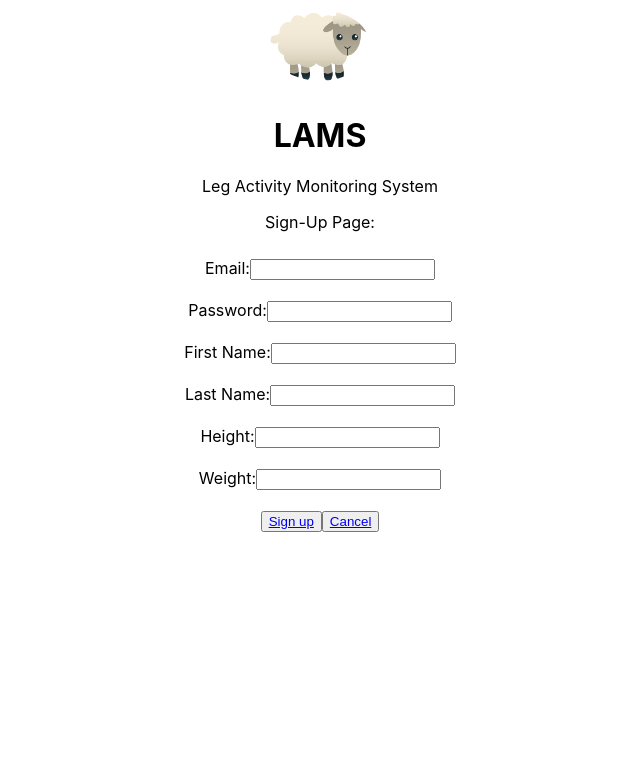
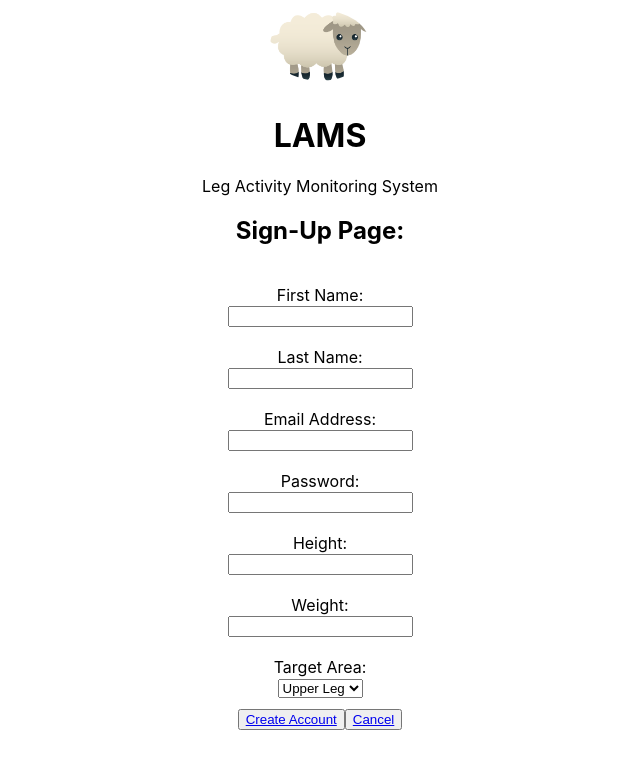
Before and after one commit to JohnMerlino1235/LAMS, a React (Create React App) app: page /sign-up in a window 1280 px wide. Shown: the top 768 px of the page, without its empty margins (320-960 px from the left). Built offline with nearby package versions, Linux system fonts and the light colour scheme.

Commit message:
Clean-up + PersonalDetailsPage.js

```diff
--- a/src/App.js
+++ b/src/App.js
@@ -4,6 +4,7 @@ import Welcome from './containers/Welcome';
 import { BrowserRouter, Routes, Route } from "react-router-dom";
 import SignUpPage from './containers/SignUpPage';
 import ForgotPasswordPage from './containers/ForgotPassword';
+import PersonalDetailsPage from './containers/PersonalDetailsPage';
 
 function App() {
   return (
@@ -13,6 +14,7 @@ function App() {
         <Route path='/log-in' element={<Login />} />
         <Route path='/sign-up' element={<SignUpPage />} />
         <Route path='/forgot-password' element={<ForgotPasswordPage />} />
+        <Route path='/personal-details' element={<PersonalDetailsPage />} />
       </Routes>
     </BrowserRouter>
   );
--- a/src/containers/ForgotPassword.js
+++ b/src/containers/ForgotPassword.js
@@ -63,15 +63,12 @@ function ForgotPasswordPage() {
                 }}
             />
         </div>
-    <div>
         <div style={mystyle}>
                 <h1>LAMS</h1>
                 <p>Leg Activity Monitoring System</p>
-                <p>Change Password:</p>
+                <h2>Change Password:</h2>
             </div>
-
-        <form>
-            <div>
+            {/* <div>
             Email:
             <input
                 type="email"
@@ -110,9 +107,53 @@ function ForgotPasswordPage() {
           <a href="/log-in" class="href">
             Cancel
           </a>
+        </button> */}
+        <div style={mystyle}>
+                <label htmlFor="email">Email Address:</label>
+                <div>
+                    <input
+                        id="email"
+                        name="email"
+                        type="email"
+                        onChange={formik.handleChange}
+                        value={formik.values.email}
+                    />
+                </div>
+            </div>
+            <div style={mystyle}>
+                <label htmlFor="password">New Password:</label>
+                <div>
+                    <input
+                        id="password"
+                        name="password"
+                        type={"password"}
+                        onChange={formik.handleChange}
+                        value={formik.values.password}
+                    />
+                </div>
+            </div>
+            <div style={mystyle}>
+                <label htmlFor="newPassword">Re-Enter New Password:</label>
+                <div>
+                    <input
+                        id="newPassword"
+                        name="newPassword"
+                        type={"newPassword"}
+                        onChange={formik.handleChange}
+                        value={formik.values.newPassword}
+                    />
+                </div>
+            </div>
+            <button type="submit">
+          <a href="/log-in" class="href">
+            Change Password
+          </a>
         </button>
-        </form>
-        </div>
+        <button>
+          <a href="/log-in" class="href">
+            Cancel
+          </a>
+        </button>
         </form>
     );
 };
--- a/src/containers/Login.js
+++ b/src/containers/Login.js
@@ -37,9 +37,10 @@ function Login() {
             <div style={mystyle}>
                 <h1>LAMS</h1>
                 <p>Leg Activity Monitoring System</p>
+                <h2>Log In</h2>
             </div>
             <div style={mystyle}>
-                <label htmlFor="email">Email Address</label>
+                <label htmlFor="email">Email Address:</label>
                 <div>
                     <input
                         id="email"
@@ -51,7 +52,7 @@ function Login() {
                 </div>
             </div>
             <div style={mystyle}>
-                <label htmlFor="password">Password</label>
+                <label htmlFor="password">Password:</label>
                 <div>
                     <input
                         id="password"
@@ -72,7 +73,7 @@ function Login() {
                     Forgot Password
                 </a>
             </button>
-            <button type="submit"> onChange={formik.onSubmit}
+            <button type="submit" onChange={formik.onSubmit}>
                 <a href="/log-in" class="href">
                     Login
                 </a>
--- a/src/containers/PersonalDetailsPage.js
+++ b/src/containers/PersonalDetailsPage.js
@@ -38,10 +38,10 @@ return (
         <div style={mystyle}>
             <h1>LAMS</h1>
             <p>Leg Activity Monitoring System</p>
-            <h2>Personal Details:</h2>
+            <h2>Personal Details</h2>
         </div>
         <div style={mystyle}>
-            <label htmlFor="firstName">First Name</label>
+            <label htmlFor="firstName">First Name:</label>
             <div>
                 <input
                     id="firstName"
@@ -53,7 +53,7 @@ return (
             </div>
         </div>
         <div style={mystyle}>
-            <label htmlFor="lastName">Last Name</label>
+            <label htmlFor="lastName">Last Name:</label>
             <div>
                 <input
                     id="lastName"
@@ -65,7 +65,7 @@ return (
             </div>
         </div>
         <div style={mystyle}>
-            <label htmlFor="email">Email Address</label>
+            <label htmlFor="email">Email Address:</label>
             <div>
                 <input
                     id="email"
@@ -77,7 +77,7 @@ return (
             </div>
         </div>
         <div style={mystyle}>
-            <label htmlFor="height">Height</label>
+            <label htmlFor="height">Height:</label>
             <div>
                 <input
                     id="height"
@@ -89,7 +89,7 @@ return (
             </div>
         </div>
         <div style={mystyle}>
-            <label htmlFor="weight">Weight</label>
+            <label htmlFor="weight">Weight:</label>
             <div>
                 <input
                     id="weight"
@@ -101,7 +101,7 @@ return (
             </div>
         </div>
         <div style={mystyle}>
-        <label htmlFor="targetArea">Target Area</label>
+        <label htmlFor="targetArea">Target Area:</label>
             <div>
                 <select
                   id="targetArea"
--- a/src/containers/SignUpPage.js
+++ b/src/containers/SignUpPage.js
@@ -1,7 +1,6 @@
 import React, { useState } from 'react';
 import { useFormik } from "formik";
 import lamb from './Lamb.png'
-
 
 
 function SignUpPage() {
@@ -19,8 +18,10 @@ function SignUpPage() {
             firstName: '',
             lastName: '',
             height: '',
-            weight: ''
+            weight: '',
+            targetArea: ''
         },
+        //TO-DO
         onSubmit: values => {
             console.log({ values });
         },
@@ -85,13 +86,12 @@ function SignUpPage() {
                 }}
             />
         </div>
-    <div>
         <div style={mystyle}>
                 <h1>LAMS</h1>
                 <p>Leg Activity Monitoring System</p>
-                <p>Sign-Up Page:</p>
+                <h2>Sign-Up Page:</h2>
             </div>
-      <form>
+      {/* <form>
         <div>
           Email:
           <input
@@ -154,7 +154,7 @@ function SignUpPage() {
         <br />
         <button type="submit">
           <a href="/log-in" class="href">
-              Sign up
+              Create Account
           </a>
         </button>
         <button>
@@ -162,8 +162,103 @@ function SignUpPage() {
             Cancel
           </a>
           </button>
-      </form>
-    </div>
+      </form> */}
+      <div style ={mystyle}>
+        <label htmlFor='firstName'>First Name:</label>
+        <div>
+            <input
+                id='firstName'
+                name='firstName'
+                type='firstName'
+                onChange={formik.handleChange}
+                value={formik.values.firstName}
+                />
+        </div>
+      </div>
+      <div style ={mystyle}>
+        <label htmlFor='lastName'>Last Name:</label>
+        <div>
+            <input
+                id='lastName'
+                name='lastName'
+                type='lastName'
+                onChange={formik.handleChange}
+                value={formik.values.lastName}
+                />
+        </div>
+      </div>
+      <div style ={mystyle}>
+        <label htmlFor='email'>Email Address:</label>
+        <div>
+            <input
+                id='email'
+                name='email'
+                type='email'
+                onChange={formik.handleChange}
+                value={formik.values.email}
+                />
+        </div>
+      </div>
+      <div style ={mystyle}>
+        <label htmlFor='password'>Password:</label>
+        <div>
+            <input
+                id='password'
+                name='password'
+                type='password'
+                onChange={formik.handleChange}
+                value={formik.values.password}
+                />
+        </div>
+      </div>
+      <div style ={mystyle}>
+        <label htmlFor='height'>Height:</label>
+        <div>
+            <input
+                id='height'
+                name='height'
+                type='height'
+                onChange={formik.handleChange}
+                value={formik.values.height}
+                />
+        </div>
+      </div>
+      <div style ={mystyle}>
+        <label htmlFor='weight'>Weight:</label>
+        <div>
+            <input
+                id='weight'
+                name='weight'
+                type='weight'
+                onChange={formik.handleChange}
+                value={formik.values.weight}
+                />
+        </div>
+      </div>
+      <div style={mystyle}>
+        <label htmlFor="targetArea">Target Area:</label>
+            <div>
+                <select
+                  id="targetArea"
+                  name="targetArea"
+                  type="targetArea"
+                  onChange={formik.handleChange}
+                  value={formik.values.targetArea}>
+                  <option value="upperLeg">Upper Leg</option>
+                  <option value="lowerLeg">Lower Leg</option>
+                </select>
+            </div>
+        </div>
+      <button type="submit" onChange={formik.onSubmit}>
+          <a href="/log-in" class="href">
+              Create Account
+          </a>
+        </button>
+        <button>
+          <a href="/log-in" class="href">
+            Cancel
+          </a>
+          </button>
     </form>
   );
 };
```
